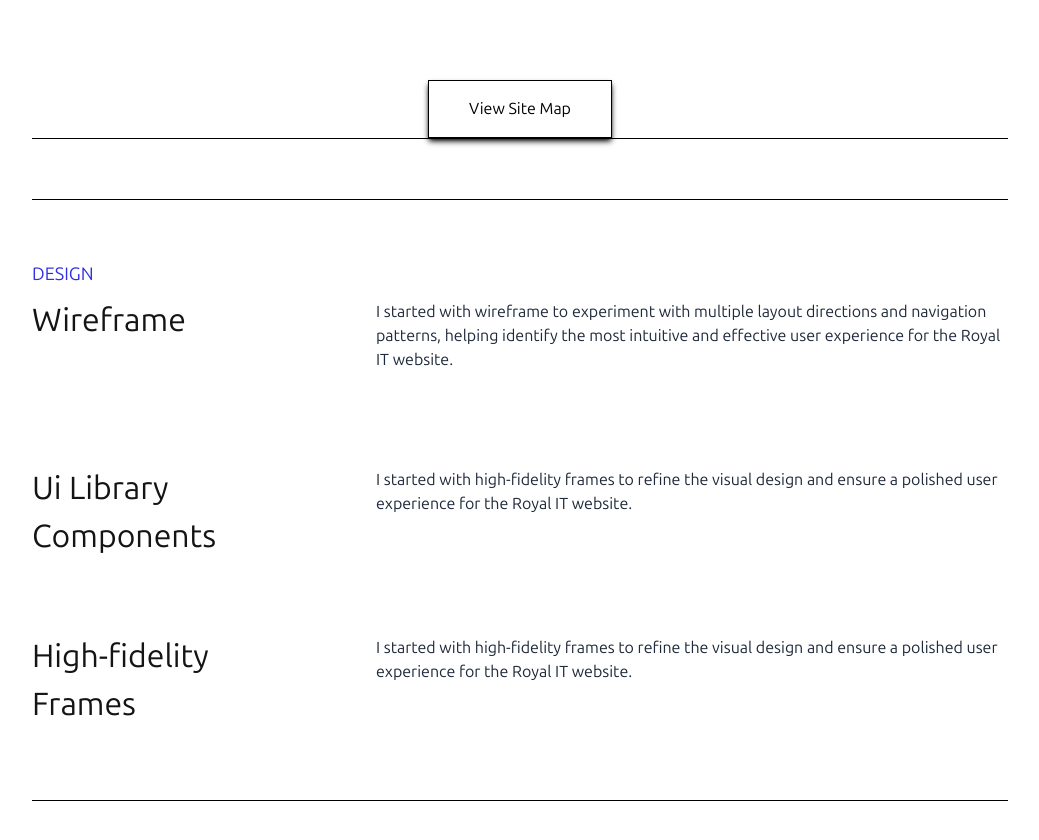
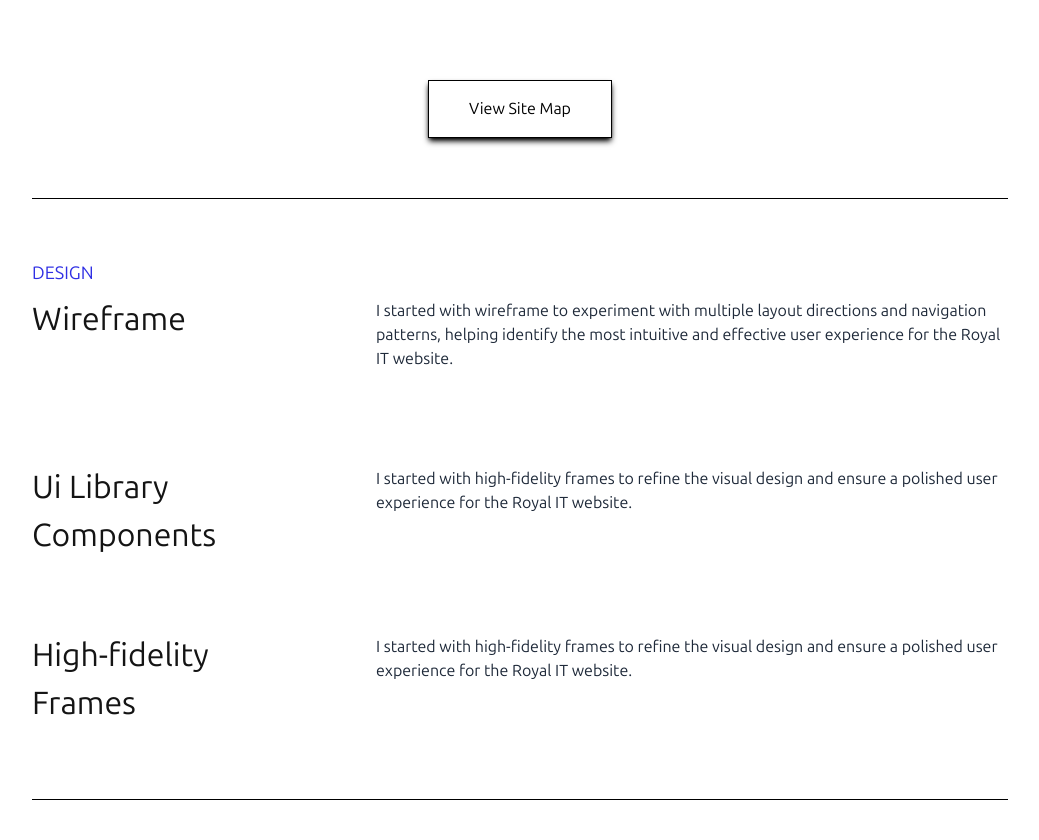
Before and after one commit to Sajiya14/my-portfolio, a React (Vite) app in the folder frontend/: page /UniTUi in a window 1280 px wide. Shown: the part 9320-10160 px from the top of the page, without its empty margins (120-1159 px from the left). Built offline with nearby package versions, Linux system fonts and the light colour scheme; a web font is replaced by a local one.

Commit message:
change margin line under site map

```diff
--- a/frontend/src/pages/Projects/UniTUi.jsx
+++ b/frontend/src/pages/Projects/UniTUi.jsx
@@ -227,10 +227,6 @@ const UniTUi = () => {
             </div>
         </div>
 
-
-
-
-
         <div className='w-full bg-black dark:bg-white h-px mb-15'></div>
 
         <div>
@@ -371,10 +367,8 @@ const UniTUi = () => {
                     </button>
                 </div>
             </div>
-            <div className='w-full bg-black dark:bg-white h-px mb-15'></div>
+            <div className='w-full bg-black dark:bg-white h-px mt-15 mb-15'></div>
         </div>
-
-        <div className='w-full bg-black dark:bg-white h-px mb-15'></div>
 
         <div>
             <div className='text-lg uppercase text-[#2F2FE4]'>Design</div>
```
